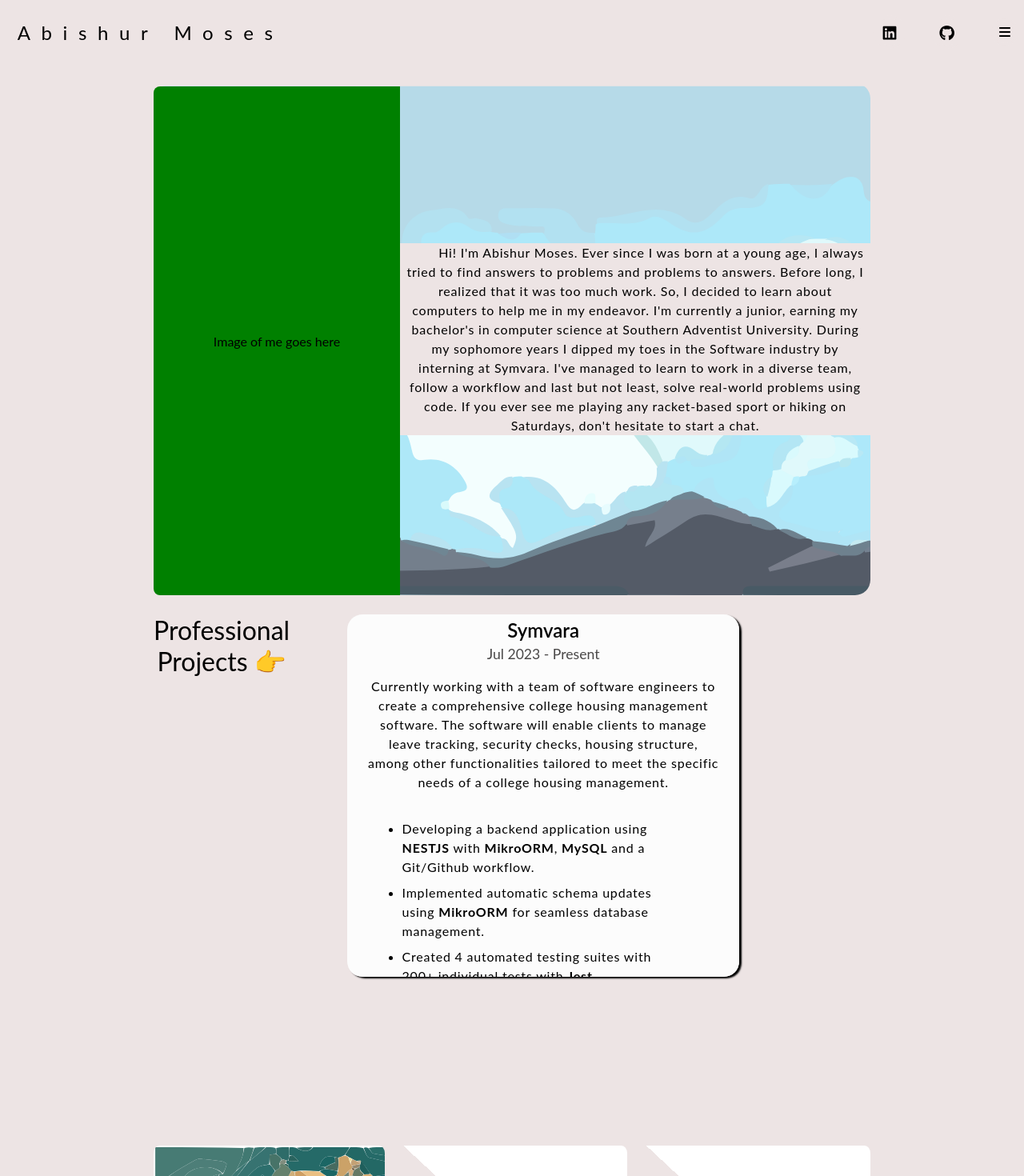
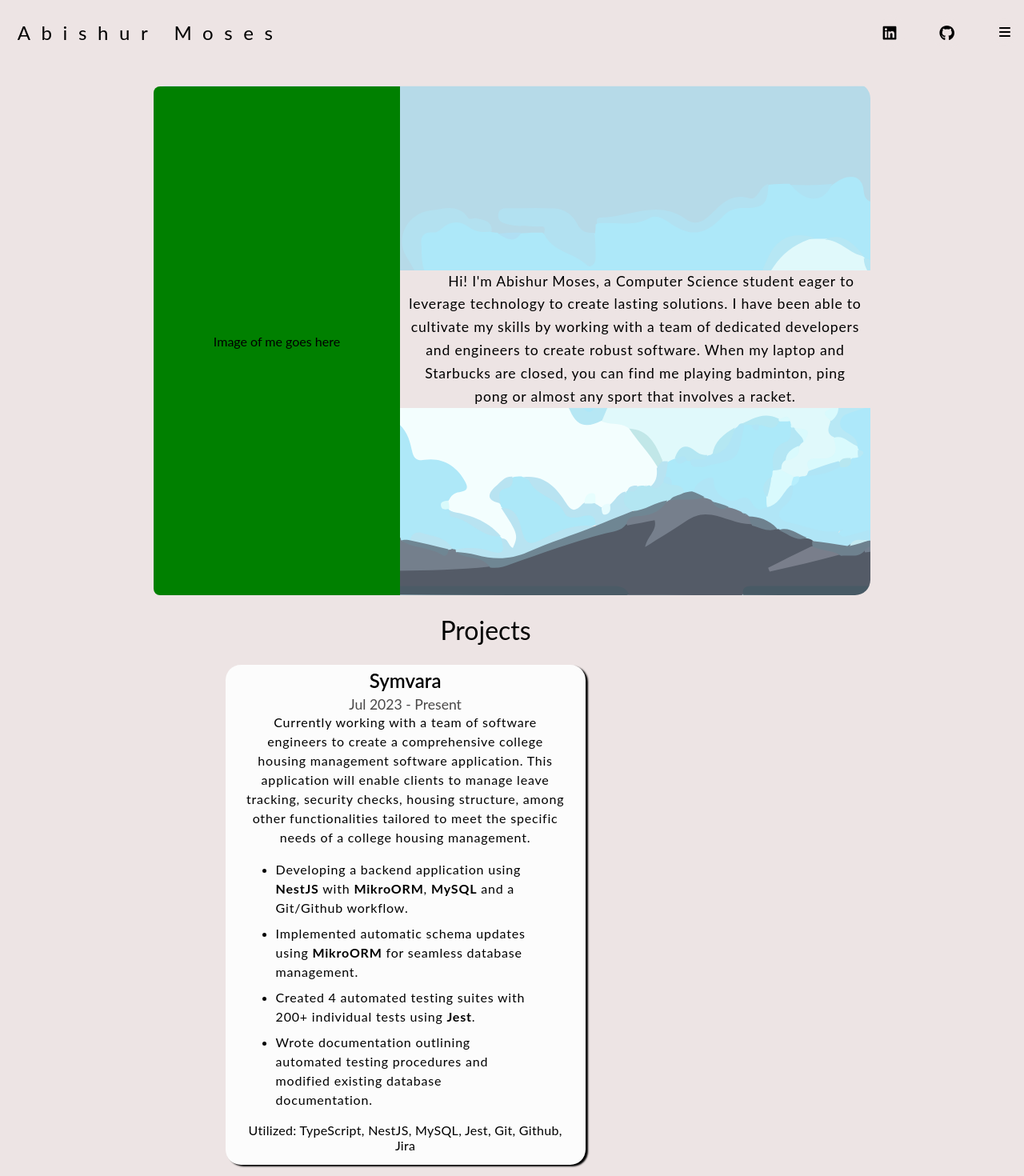
Before and after one commit to AbishurMoses/Portfolio, a React (Vite) app: page / in a window 1280 px wide. Shown: the top 1470 px of the page at 80% size. Built offline with nearby package versions, Linux system fonts and the light colour scheme.

Commit message:
Combined all projects

```diff
--- a/src/App.css
+++ b/src/App.css
@@ -127,11 +127,11 @@ nav {
 }
 
 #wrapper_p > p {
-  line-height: 1.5rem;
+  line-height: 1.8rem;
   text-indent: 2.5rem;
   letter-spacing: 0.05rem;
   text-align: center;
-  font-size: 1rem;
+  font-size: 1.1rem;
   background-color: #ede4e4;
   padding: 0rem 0.5rem 0rem 0.5rem;
   /* backdrop-filter: blur(20px); */
@@ -163,11 +163,11 @@ nav {
   flex-direction: row;
   justify-content: center;
   align-items: center;
-  height: 80vh;
+  height: 100vh;
   gap: 8%;
 }
 
-#pro-title {
+#pro-title, #personal-pro-tag  {
   text-align: center;
   font-size: 2rem;
 }
@@ -190,8 +190,22 @@ nav {
 }
 
 #symvara {
-  width: 75%;
-  height: 70%;
+  width: 450px;
+  /* height: 70%; */
+  background-color: #fcfcfc;
+  border-radius: 1.2rem;
+  box-shadow: 3px 2px 2px black;
+  display: flex;
+  justify-content: flex-start;
+  align-items: center;
+  overflow: auto;
+  padding: 5px 0 0 0;
+  gap: 4%;
+}
+
+#nuclear-sim {
+  width: 450%;
+  /* height: 70%; */
   background-color: #fcfcfc;
   border-radius: 1.2rem;
   box-shadow: 3px 2px 2px black;
@@ -327,29 +341,6 @@ hr {
 .todo-projects {
   cursor: url("./assets/hammer.jpg"), auto;
 }
-/* #nuclear-tip {
-  width: 100%;
-  height: 30%;
-  background-color: white;
-  transition: opacity 0.5s ease;
-  opacity: 0;
-  display: flex;
-  justify-content: center;
-  align-items: center;
-  border-bottom-left-radius: 2.5%;
-  border-bottom-right-radius: 2.5%;
-}
-
-#nuclear-tip:hover {
-  transition: opacity 1s ease;
-  opacity: 1;
-  cursor: pointer;
-}
-
-#nuclear-tip > p {
-  text-align: center;
-  font-size: 1.5rem;
-} */
 
 /* How to have child commit actions when parent is hovered? */
 
--- a/src/App.jsx
+++ b/src/App.jsx
@@ -49,20 +49,16 @@ function App() {
           <section id="about-me">
             <div id="wrapper_p">
               <div id="image-me">Image of me goes here</div>
-              <p>Hi! I'm Abishur Moses. Ever since I was born at a young age, I always tried to find answers to
-                problems and problems to answers. Before long, I realized that it was too much work. So,
-                I decided to learn about computers to help me in my endeavor.
-                I'm currently a junior, earning my bachelor's in computer science at Southern Adventist University.
-                During my sophomore years I dipped my toes in the Software industry by interning at Symvara.
-                I've managed to learn to work in a diverse team, follow a workflow and last but not least, solve real-world problems using code.
-                If you ever see me playing any racket-based sport or hiking on Saturdays, don't hesitate to start a chat.
+              <p>Hi! I'm Abishur Moses, a Computer Science student eager to leverage technology to create lasting solutions.
+                I have been able to cultivate my skills by working with a team of dedicated developers and engineers to create robust software.
+                When my laptop and Starbucks are closed, you can find me playing badminton, ping pong or almost any sport that involves a racket.
               </p>
             </div>
           </section>
+          <div id="experience-title">
+            <p id="pro-title">Projects</p>
+          </div>
           <section id="experience">
-            <div id="experience-title">
-              <p id="pro-title">Professional Projects <span>👉</span></p>
-            </div>
             <div id="jobs">
               <div id="symvara" >
                 <div id="sym-title-con">
@@ -71,31 +67,29 @@ function App() {
                 </div>
                 <div id="sym-des-cont">
                   <p id="sym-des">
-                    Currently working with a team of software engineers to create a comprehensive college housing management software.
-                    The software will enable clients to manage leave tracking, security checks, housing structure, among other
+                    Currently working with a team of software engineers to create a comprehensive college housing management software application.
+                    This application will enable clients to manage leave tracking, security checks, housing structure, among other
                     functionalities tailored  to meet the specific needs of a college housing management.
                   </p>
                 </div>
                 <div id="sym-details-cont">
                   <ul id="sym-details">
-                    <li> Developing a backend application using <b>NESTJS</b> with <b>MikroORM</b>, <b>MySQL</b> and a Git/Github workflow. </li>
+                    <li> Developing a backend application using <b>NestJS</b> with <b>MikroORM</b>, <b>MySQL</b> and a Git/Github workflow. </li>
                     <li> Implemented automatic schema updates using <b>MikroORM</b> for seamless database management. </li>
-                    <li> Created 4 automated testing suites with 200+ individual tests with <b>Jest</b>. </li>
+                    <li> Created 4 automated testing suites with 200+ individual tests using <b>Jest</b>. </li>
                     <li> Wrote documentation outlining automated testing procedures and modified existing database documentation. </li>
                   </ul>
                 </div>
                 <div id="sym-lan-cont">
-                  <p id="sym-lan">Utilized: TypeScript, NestJS, MySQL, Jest, Git, Github, Jira</p>
+                  <p id="sym-lan"><span>Utilized:</span> TypeScript, NestJS, MySQL, Jest, Git, Github, Jira</p>
                 </div>
               </div>
             </div>
           </section>
+          {/* <p id="personal-pro-tag"> Personal Projects</p>
           <section id="projects">
             <div id="nuclear-sim" onClick={nuclear}>
-              {/* <div id="nuclear-tip" onClick={nuclear}>
-                <p>Nuclear Power Plant Sim</p>
-              </div> */}
-                <p>Nuclear Power Plant Sim</p>
+              <p>Nuclear Power Plant Sim</p>
             </div>
             <div class="todo-projects">
               <p>Coding in Process!</p>
@@ -103,7 +97,7 @@ function App() {
             <div class="todo-projects">
               <p>Coding in Process!</p>
             </div>
-          </section>
+          </section> */}
         </section>
       </main >
     </div >
```
